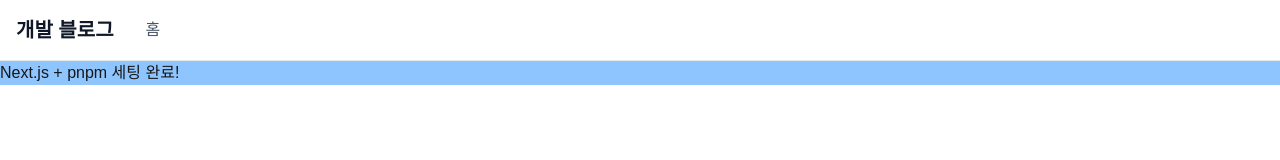
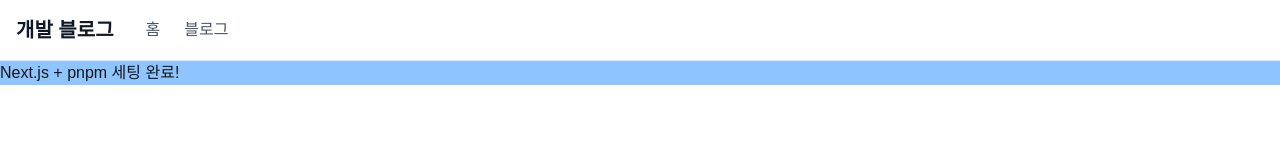
Before and after one commit to ChooHongWook/custom_next_blog, a Next.js app: page / in a window 1280 px wide. Shown: the top 160 px of the page. Built offline with nearby package versions, Linux system fonts and the light colour scheme.

Commit message:
feat(header): uncomment blog navigation item in Header component

```diff
--- a/src/components/Header.tsx
+++ b/src/components/Header.tsx
@@ -9,7 +9,7 @@ function Header() {
         <h1 className="text-xl font-bold text-gray-900">개발 블로그</h1>
         <nav className="flex gap-6">
           <HeaderNavItem href="/">홈</HeaderNavItem>
-          {/* <HeaderNavItem href="/blog">블로그</HeaderNavItem> */}
+          <HeaderNavItem href="/blog">블로그</HeaderNavItem>
           {/* <HeaderNavItem href="#">카테고리</HeaderNavItem> */}
           {/* <HeaderNavItem href="#">소개</HeaderNavItem> */}
           {/* <HeaderNavItem href="#">연락처</HeaderNavItem> */}
```
